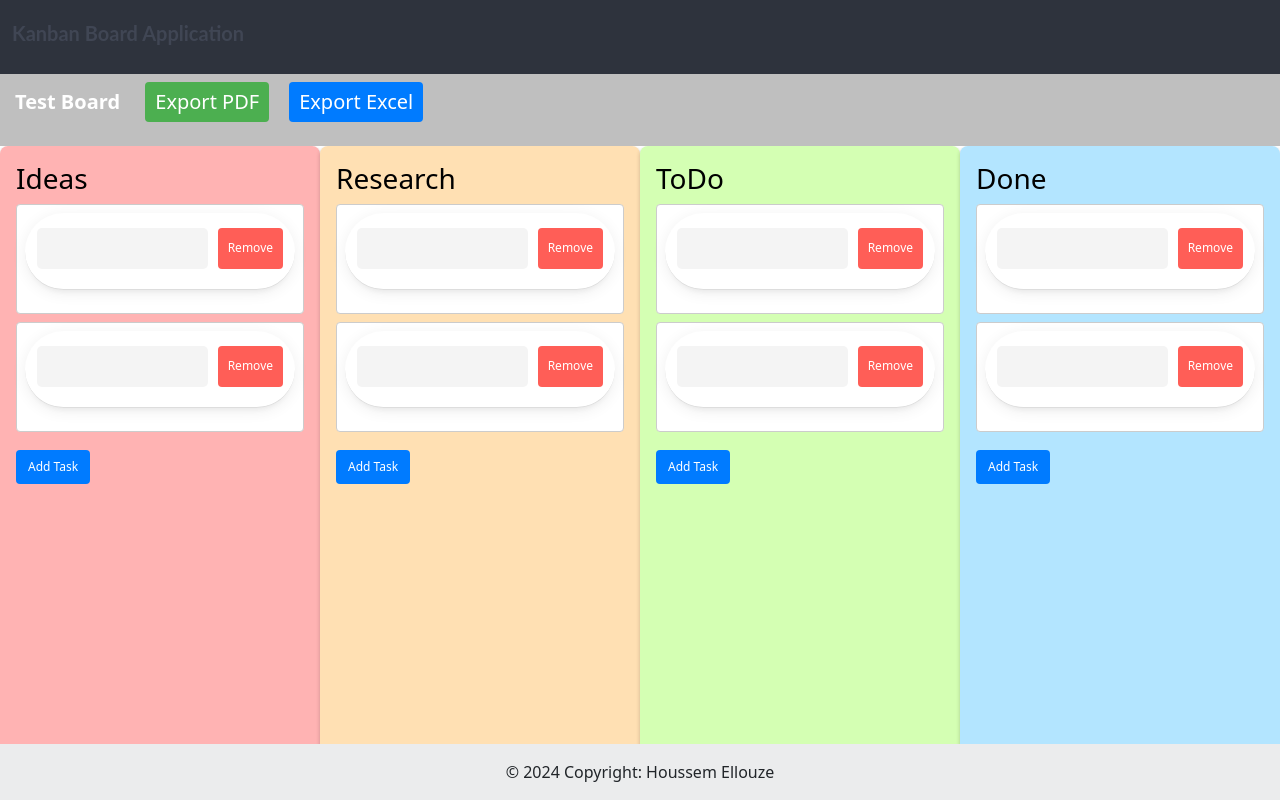
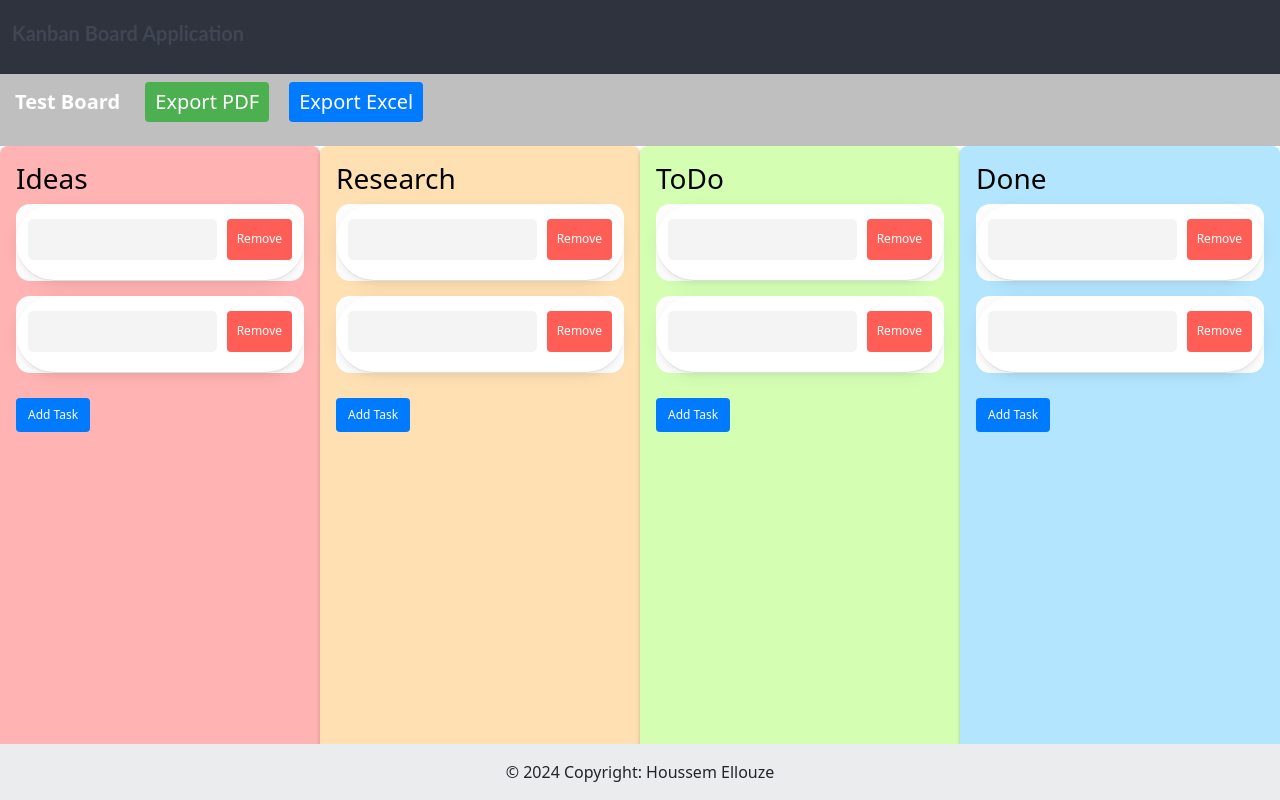
Before and after one commit to Houssem-Ellouze/KanbanMethodFullStack, an Angular app: page / in a window 1280 px wide. Built offline with nearby package versions, Linux system fonts and the light colour scheme; a web font is replaced by a local one.

Commit message:
Update an input box

```diff
--- a/src/app/pages/main-view/main-view.component.scss
+++ b/src/app/pages/main-view/main-view.component.scss
@@ -62,7 +62,6 @@
 }
 .task-container{
   flex-grow: 1;
-  margin: 5px auto;
 }
 .task{
   display: flex;
@@ -141,10 +140,7 @@ input:focus {
 }
 
 .task-container {
-  margin: 0.5rem 0;
-  padding: 0.5rem;
-  border: 1px solid #ccc;
-  border-radius: 4px;
+  border-radius: 14px;
   background-color: #fff;
   cursor: grab;
 }
```
